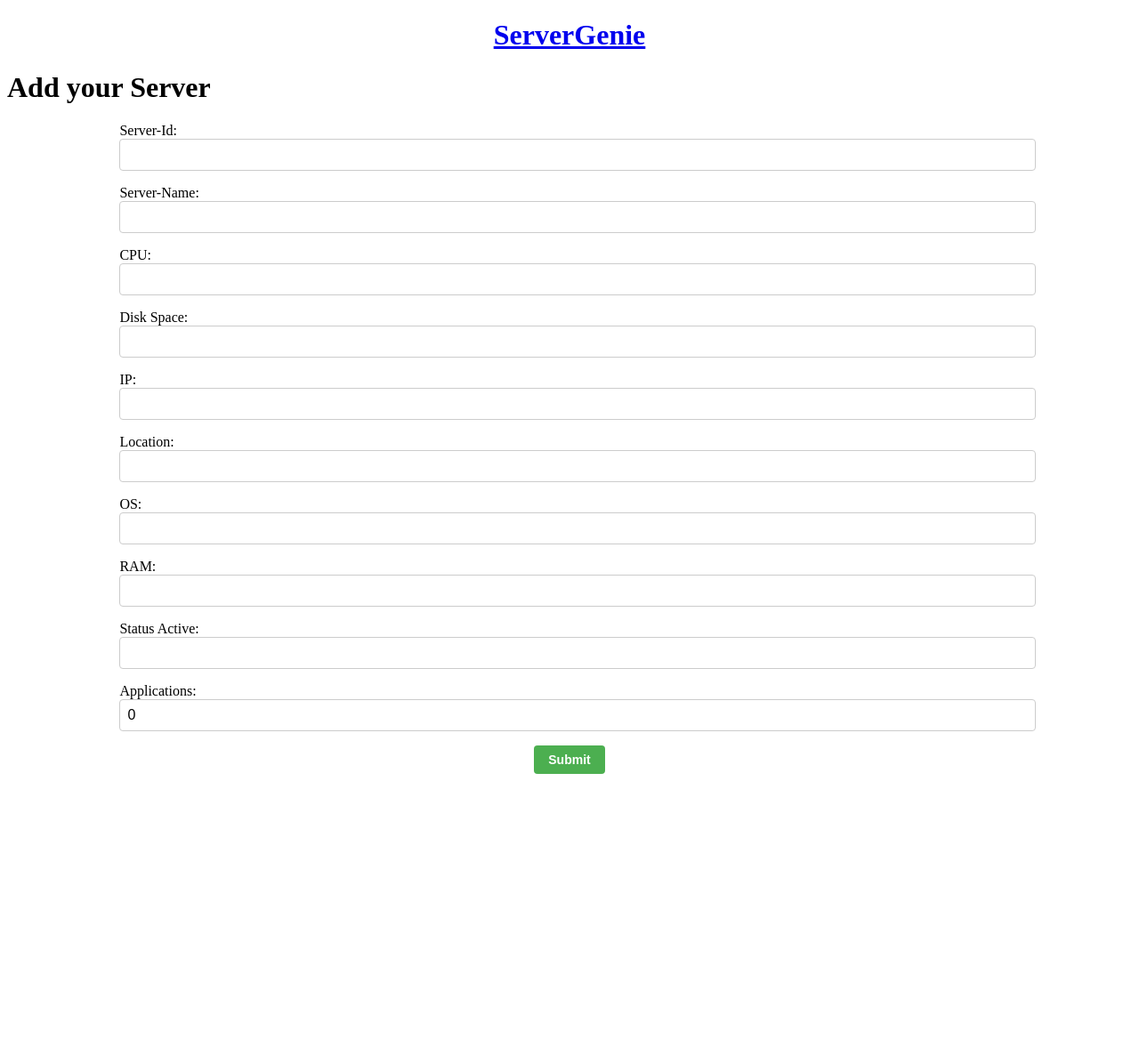
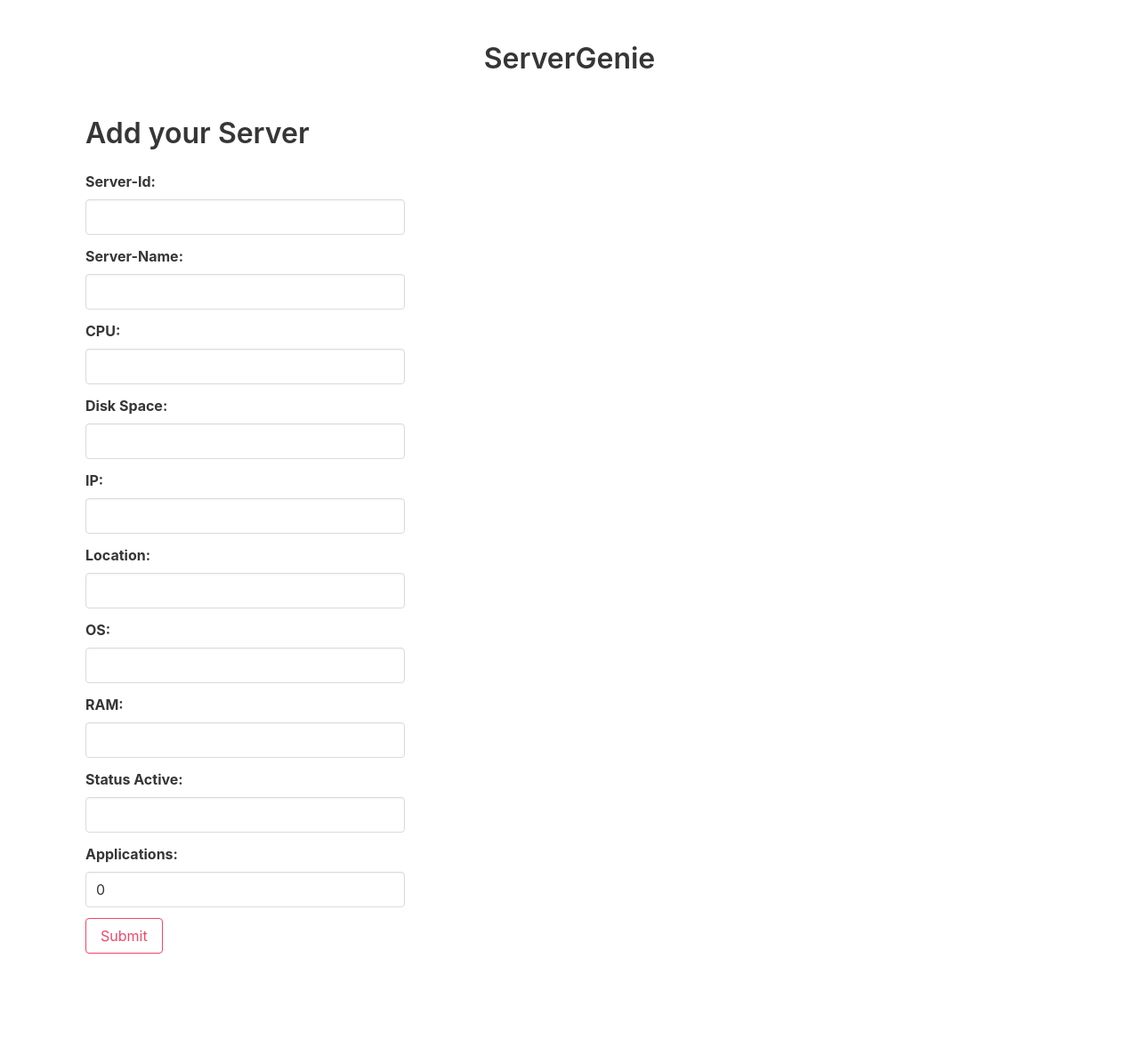
Before and after one commit to shreyansh-aiff/ServerGenie, a Flask app: page /post/addServer in a window 1280 px wide. Shown: the whole page at 89% size. Before the commit the page ends 870 px from the top, so only its background shows below. Run offline with Flask 3, Linux system fonts and the light colour scheme.

Commit message:
Added UI

```diff
--- a/templates/addServer.jinja2
+++ b/templates/addServer.jinja2
@@ -1,108 +1,84 @@
 {% extends 'base.jinja2' %}
 {% block content %}
-
-<style>
-    .server-form {
-      display: flex;
-      flex-direction: column;
-      align-items: center;
-      justify-content: center;
-      width: 80%;
-      margin: 0 auto;
-    }
-
-    .input-field {
-      display: flex;
-      flex-direction: column;
-      margin-bottom: 16px;
-      width: 100%;
-    }
-
-    .form-input {
-      padding: 8px;
-      border: 1px solid #ccc;
-      border-radius: 4px;
-      font-size: 16px;
-      width: 100%;
-    }
-
-    .form-button {
-      display: inline-block;
-      padding: 8px 16px;
-      font-size: 14px;
-      font-weight: bold;
-      text-align: center;
-      text-decoration: none;
-      background-color: #4CAF50;
-      color: #fff;
-      border: none;
-      border-radius: 4px;
-      transition: background-color 0.3s;
-    }
-
-    .form-button:hover {
-      background-color: #3e8e41;
-    }
-</style>
-
-  <h1>Add your Server</h1>
+<section class="section">
+  <h1 class="title">Add your Server</h1>
 
   <form action="/post/createServer" method="post" class="server-form">
 
-    <div class="input-field">
-      <label for='server-id'>Server-Id:</label>
-      <input type="text" name="server-id" class="form-input" />
+    <div class="field">
+      <label class="label" for='server-id'>Server-Id:</label>
+      <div class="control">
+      	<input class="input" type="text" name="server-id" style="width: 33%;"/>
+      </div>
     </div>
 
-    <div class="input-field">
-      <label for='server-name'>Server-Name:</label>
-      <input type="text" name="server-name" class="form-input" />
+    <div class="field">
+      <label class="label" for='server-name'>Server-Name:</label>
+	<div class="control">
+      		<input type="text" name="server-name" class="input" style="width: 33%;"/>
+	</div>
     </div>
 
-    <div class="input-field">
-      <label for='cpu'>CPU:</label>
-      <input type="text" name="cpu" class="form-input" />
+    <div class="field">
+      <label class="label" for='cpu'>CPU:</label>
+      <div class="control">
+      	<input type="text" name="cpu" class="input" style="width: 33%;"/>
+      </div>
     </div>
 
-    <div class="input-field">
-      <label for='diskspace'>Disk Space:</label>
-      <input type="text" name="diskspace" class="form-input" />
+    <div class="field">
+      <label class="label" for='diskspace'>Disk Space:</label>
+      <div class="control">
+      <input type="text" name="diskspace" class="input" style="width: 33%;"/>
+      </div>
     </div>
 
-    <div class="input-field">
-      <label for='ip'>IP:</label>
-      <input type="text" name="ip" class="form-input" />
+    <div class="field">
+      <label class="label" for='ip'>IP:</label>
+      <div class="control">
+      <input type="text" name="ip" class="input" style="width: 33%;"/>
+      </div>
     </div>
 
-    <div class="input-field">
-      <label for='location'>Location:</label>
-      <input type="text" name="location" class="form-input" />
+    <div class="field">
+      <label class="label" for='location'>Location:</label>
+      <div class="control">
+      <input type="text" name="location" class="input" style="width: 33%;"/>
+      </div>
     </div>
 
-    <div class="input-field">
-      <label for='os'>OS:</label>
-      <input type="text" name="os" class="form-input" />
+    <div class="field">
+      <label class="label" for='os'>OS:</label>
+      <div class="control">
+      <input type="text" name="os" class="input" style="width: 33%;"/>
+      </div>
     </div>
 
-    <div class="input-field">
-      <label for='ram'>RAM:</label>
-      <input type="text" name="ram" class="form-input" />
+    <div class="field">
+      <label class="label" for='ram'>RAM:</label>
+      <div class="control">
+      <input type="text" name="ram" class="input" style="width: 33%;"/>
+      </div>
     </div>
 
-    <div class="input-field">
-      <label for='status'>Status Active:</label>
-      <input type="text" name="status" class="form-input" />
+    <div class="field">
+      <label class="label" for='status'>Status Active:</label>
+      <div class="control">
+      <input type="text" name="status" class="input" style="width: 33%;" />
+      </div>
     </div>
 
-    <div class="input-field">
-      <label for='applications'>Applications:</label>
-      <input type="text" name="applications" class="form-input" value='0'/>
+    <div class="field">
+      <label class="label" for='applications'>Applications:</label>
+      <div class="control">
+      <input type="text" name="applications" class="input" value='0' style="width: 33%;"/>
+      </div>
     </div>
 
     <div class="button-container">
-      <input type="submit" class="form-button" />
+      <input type="submit" class="button is-outlined is-danger" />
     </div>
 
   </form>
-
+</section>
 {% endblock %}
--- a/templates/base.jinja2
+++ b/templates/base.jinja2
@@ -4,12 +4,15 @@
     <meta charset="UTF-8">
     <meta http-equiv="X-UA-Compatible" content="IE=edge">
     <meta name="viewport" content="width=device-width, initial-scale=1.0">
+<link rel="stylesheet" href="https://cdn.jsdelivr.net/npm/bulma@0.9.4/css/bulma.min.css">
     <title>{{ title }}</title>
 </head>
 <body>
-    <a href = "{{ url_for('home') }}"> <center> <H1> ServerGenie </H1> </center> </a>
+<section class="section">
+    <a href = "{{ url_for('home') }}"> <center> <h1 class="title"> ServerGenie </h1> </center> </a>
     {% block content %}
 
     {% endblock %}
+</section>
 </body>
 </html>
```
Also changed, not shown: templates/deleteServer.jinja2 (+9 -46 lines), templates/getSpecificApplication.jinja2 (+16 -48 lines), templates/getSpecificServer.jinja2 (+9 -52 lines), templates/home.jinja2 (+18 -50 lines), templates/addApplication.jinja2 (line endings or trailing spaces).
